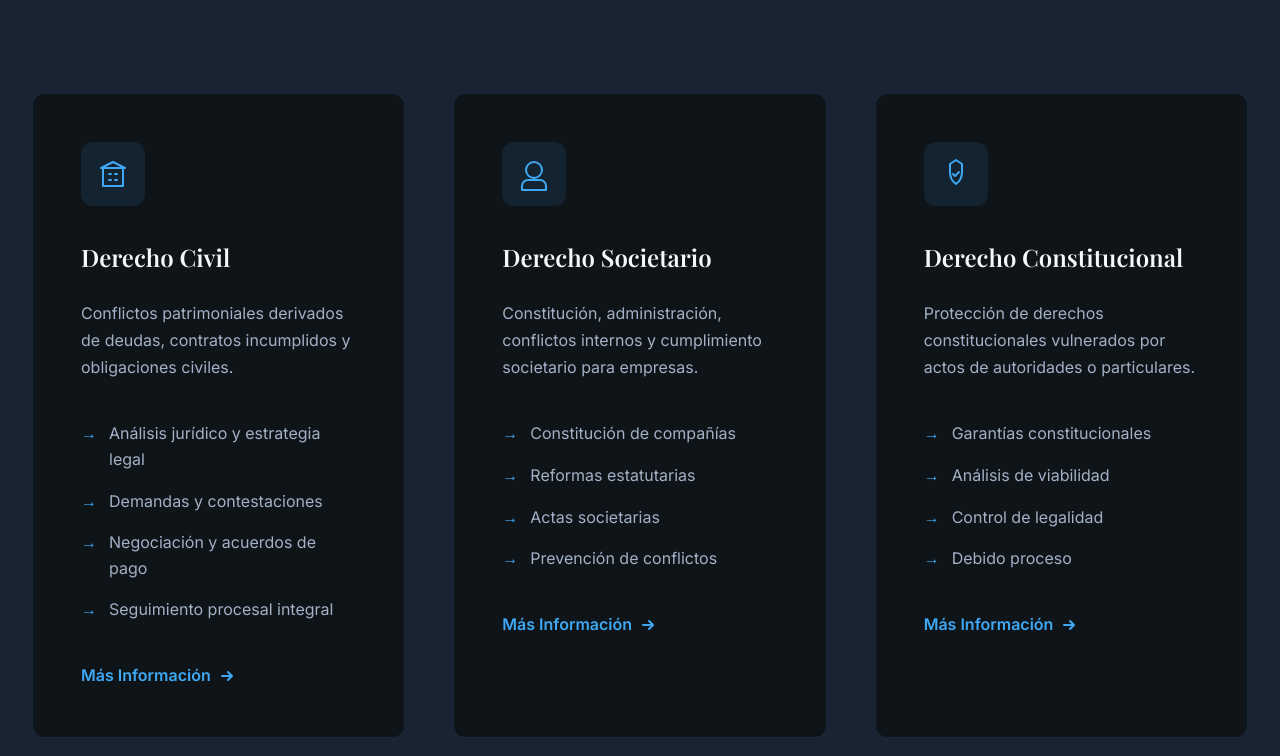
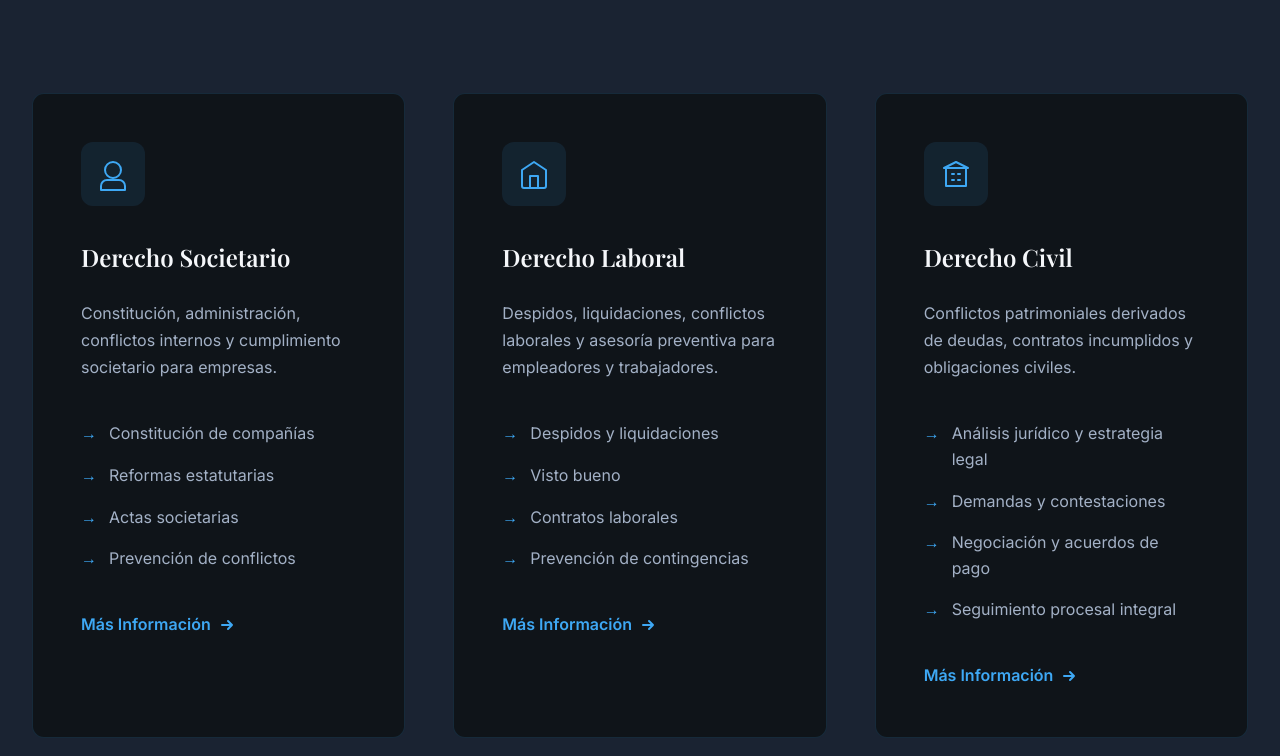
Before and after one commit to Markito2912/vargas-lawyer, a plain HTML site: page index.html in a window 1280 px wide. Shown: the part 1224-1980 px from the top of the page. Drawn offline with nearby package versions, Linux system fonts and the light colour scheme.

Commit message:
Reorganizar servicios (Corporativo/Laboral primero) y conectar landings

```diff
--- a/index.html
+++ b/index.html
@@ -158,8 +158,69 @@
             </div>
 
             <div class="services-grid">
-                <!-- Derecho Civil -->
+                <!-- Derecho Societario (Puesto #1) -->
                 <div class="service-card" data-aos="fade-up">
+                    <div class="service-icon">
+                        <svg width="48" height="48" viewBox="0 0 48 48" fill="none">
+                            <path
+                                d="M24 28C28.4183 28 32 24.4183 32 20C32 15.5817 28.4183 12 24 12C19.5817 12 16 15.5817 16 20C16 24.4183 19.5817 28 24 28Z"
+                                stroke="currentColor" stroke-width="2" stroke-linecap="round" stroke-linejoin="round" />
+                            <path d="M12 36C12 32.6863 14.6863 30 18 30H30C33.3137 30 36 32.6863 36 36V40H12V36Z"
+                                stroke="currentColor" stroke-width="2" stroke-linecap="round" stroke-linejoin="round" />
+                        </svg>
+                    </div>
+                    <h3 class="service-title">Derecho Societario</h3>
+                    <p class="service-description">
+                        Constitución, administración, conflictos internos y cumplimiento societario para empresas.
+                    </p>
+                    <ul class="service-list">
+                        <li>Constitución de compañías</li>
+                        <li>Reformas estatutarias</li>
+                        <li>Actas societarias</li>
+                        <li>Prevención de conflictos</li>
+                    </ul>
+                    <a href="societario.html" class="service-link">
+                        Más Información
+                        <svg width="16" height="16" viewBox="0 0 16 16" fill="none">
+                            <path d="M3 8H13M13 8L9 4M13 8L9 12" stroke="currentColor" stroke-width="2"
+                                stroke-linecap="round" />
+                        </svg>
+                    </a>
+                </div>
+
+                <!-- Derecho Laboral (Puesto #2) -->
+                <div class="service-card" data-aos="fade-up" data-aos-delay="100">
+                    <div class="service-icon">
+                        <svg width="48" height="48" viewBox="0 0 48 48" fill="none">
+                            <path
+                                d="M12 20L24 12L36 20V36C36 37.1046 35.1046 38 34 38H14C12.8954 38 12 37.1046 12 36V20Z"
+                                stroke="currentColor" stroke-width="2" stroke-linecap="round" stroke-linejoin="round" />
+                            <path d="M20 38V26H28V38" stroke="currentColor" stroke-width="2" stroke-linecap="round"
+                                stroke-linejoin="round" />
+                        </svg>
+                    </div>
+                    <h3 class="service-title">Derecho Laboral</h3>
+                    <p class="service-description">
+                        Despidos, liquidaciones, conflictos laborales y asesoría preventiva para empleadores y
+                        trabajadores.
+                    </p>
+                    <ul class="service-list">
+                        <li>Despidos y liquidaciones</li>
+                        <li>Visto bueno</li>
+                        <li>Contratos laborales</li>
+                        <li>Prevención de contingencias</li>
+                    </ul>
+                    <a href="laboral.html" class="service-link">
+                        Más Información
+                        <svg width="16" height="16" viewBox="0 0 16 16" fill="none">
+                            <path d="M3 8H13M13 8L9 4M13 8L9 12" stroke="currentColor" stroke-width="2"
+                                stroke-linecap="round" />
+                        </svg>
+                    </a>
+                </div>
+
+                <!-- Derecho Civil (Puesto #3) -->
+                <div class="service-card" data-aos="fade-up" data-aos-delay="200">
                     <div class="service-icon">
                         <svg width="48" height="48" viewBox="0 0 48 48" fill="none">
                             <path d="M14 18V36H34V18" stroke="currentColor" stroke-width="2" stroke-linecap="round"
@@ -180,37 +241,7 @@
                         <li>Negociación y acuerdos de pago</li>
                         <li>Seguimiento procesal integral</li>
                     </ul>
-                    <a href="#contacto" class="service-link">
-                        Más Información
-                        <svg width="16" height="16" viewBox="0 0 16 16" fill="none">
-                            <path d="M3 8H13M13 8L9 4M13 8L9 12" stroke="currentColor" stroke-width="2"
-                                stroke-linecap="round" />
-                        </svg>
-                    </a>
-                </div>
-
-                <!-- Derecho Societario -->
-                <div class="service-card" data-aos="fade-up" data-aos-delay="100">
-                    <div class="service-icon">
-                        <svg width="48" height="48" viewBox="0 0 48 48" fill="none">
-                            <path
-                                d="M24 28C28.4183 28 32 24.4183 32 20C32 15.5817 28.4183 12 24 12C19.5817 12 16 15.5817 16 20C16 24.4183 19.5817 28 24 28Z"
-                                stroke="currentColor" stroke-width="2" stroke-linecap="round" stroke-linejoin="round" />
-                            <path d="M12 36C12 32.6863 14.6863 30 18 30H30C33.3137 30 36 32.6863 36 36V40H12V36Z"
-                                stroke="currentColor" stroke-width="2" stroke-linecap="round" stroke-linejoin="round" />
-                        </svg>
-                    </div>
-                    <h3 class="service-title">Derecho Societario</h3>
-                    <p class="service-description">
-                        Constitución, administración, conflictos internos y cumplimiento societario para empresas.
-                    </p>
-                    <ul class="service-list">
-                        <li>Constitución de compañías</li>
-                        <li>Reformas estatutarias</li>
-                        <li>Actas societarias</li>
-                        <li>Prevención de conflictos</li>
-                    </ul>
-                    <a href="#contacto" class="service-link">
+                    <a href="blog-derecho-civil-santo-domingo.html" class="service-link">
                         Más Información
                         <svg width="16" height="16" viewBox="0 0 16 16" fill="none">
                             <path d="M3 8H13M13 8L9 4M13 8L9 12" stroke="currentColor" stroke-width="2"
@@ -220,7 +251,7 @@
                 </div>
 
                 <!-- Derecho Constitucional -->
-                <div class="service-card" data-aos="fade-up" data-aos-delay="200">
+                <div class="service-card" data-aos="fade-up" data-aos-delay="300">
                     <div class="service-icon">
                         <svg width="48" height="48" viewBox="0 0 48 48" fill="none">
                             <path d="M24 10L18 14V22C18 28 21 32 24 34C27 32 30 28 30 22V14L24 10Z"
```
